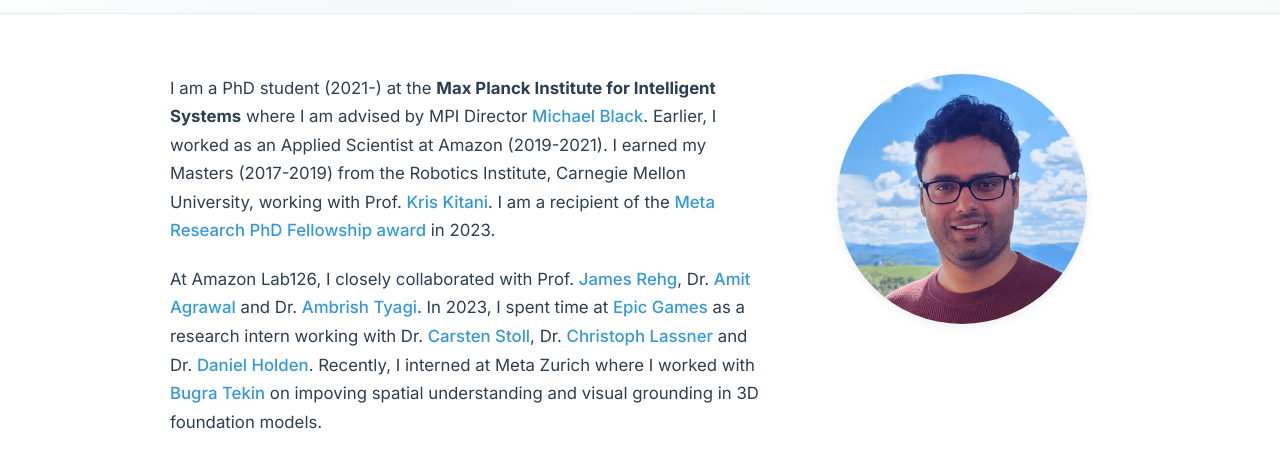
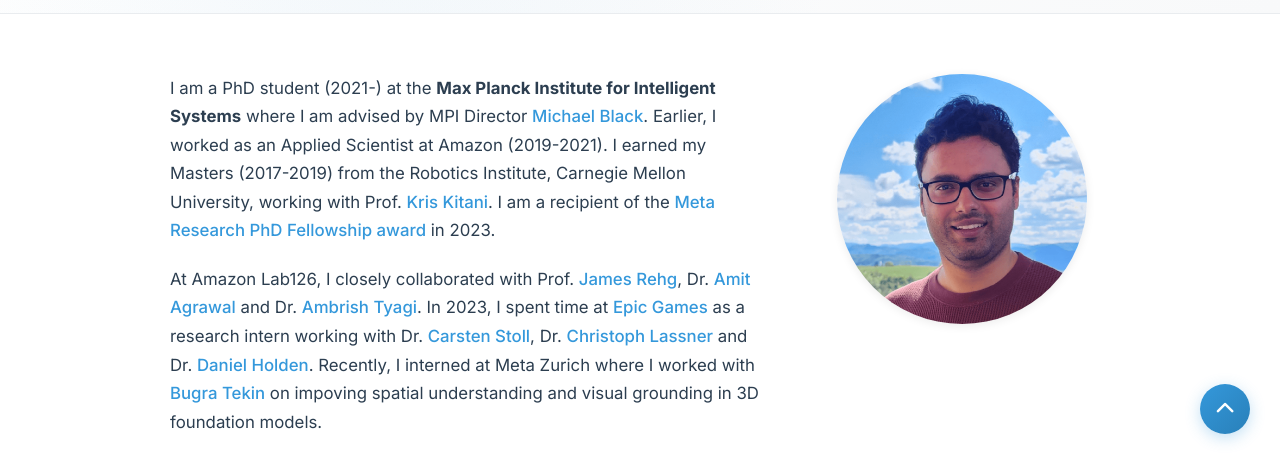
Before and after one commit to sha2nkt/sha2nkt.github.io, a plain HTML site: page index.html in a window 1280 px wide. Shown: the part 336-789 px from the top of the page. Drawn offline with nearby package versions, Linux system fonts and the light colour scheme.

Commit message:
Added scroll to top button

```diff
--- a/index.html
+++ b/index.html
@@ -629,6 +629,59 @@
             font-size: 1.1em;
             vertical-align: middle;
         }
+
+        /* Scroll to Top Button */
+        .scroll-to-top {
+            position: fixed;
+            bottom: 30px;
+            right: 30px;
+            width: 50px;
+            height: 50px;
+            background: linear-gradient(135deg, var(--accent-color), #2980b9);
+            color: white;
+            border: none;
+            border-radius: 50%;
+            cursor: pointer;
+            font-size: 1.2rem;
+            display: flex;
+            align-items: center;
+            justify-content: center;
+            box-shadow: 0 4px 15px rgba(52, 152, 219, 0.3);
+            transition: all 0.3s ease;
+            z-index: 1000;
+            opacity: 1;
+            transform: translateY(0);
+        }
+
+        .scroll-to-top:hover {
+            background: linear-gradient(135deg, #2980b9, var(--accent-color));
+            transform: translateY(-3px);
+            box-shadow: 0 6px 20px rgba(52, 152, 219, 0.4);
+        }
+
+        .scroll-to-top:active {
+            transform: translateY(-1px);
+        }
+
+        .scroll-to-top i {
+            transition: transform 0.3s ease;
+        }
+
+        .scroll-to-top:hover i {
+            transform: translateY(-2px);
+        }
+
+        /* Responsive adjustments for mobile */
+        @media (max-width: 768px) {
+            .scroll-to-top {
+                bottom: 20px;
+                right: 20px;
+                width: 45px;
+                height: 45px;
+                font-size: 1.1rem;
+            }
+        }
+
         /* Google Analytics */
     </style>
 
@@ -1706,6 +1759,11 @@ organization={Springer}
         </div>
     </main>
 
+    <!-- Scroll to Top Button -->
+    <button class="scroll-to-top" onclick="scrollToTop()" title="Back to top">
+        <i class="fas fa-chevron-up"></i>
+    </button>
+
     <!-- Footer -->
     <footer style="text-align: center; padding: 40px 0; color: var(--text-light); font-size: 0.85rem;">
         <div class="container">
@@ -1718,6 +1776,14 @@ organization={Springer}
         hideblock('pa13_abs');
         hideblock('cuboid_abs');
         hideblock('mftcn_abs');
+
+        // Scroll to top functionality
+        function scrollToTop() {
+            window.scrollTo({
+                top: 0,
+                behavior: 'smooth'
+            });
+        }
     </script>
 </body>
 
```
